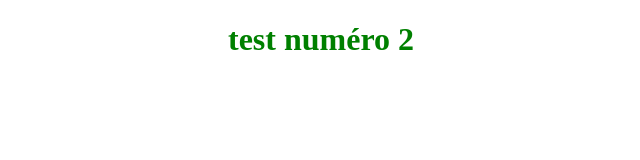
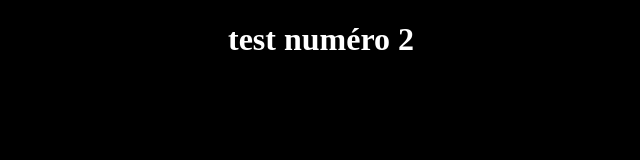
Before and after one commit to Ymifo/projet01, a plain HTML site: page index.html in a window 1280 px wide. Shown: the whole page, without its empty margins (319-959 px from the left). Drawn offline with Linux system fonts and the light colour scheme.

Commit message:
changement de couleurs

```diff
--- a/index.html
+++ b/index.html
@@ -6,12 +6,17 @@
     <title>Projet02</title>
     <style>
         h1 {
-            color: green;
+            color: rgb(255, 255, 255);
             text-align: center;
+        }
+
+        body {
+            background-color: black;
         }
     </style>
 </head>
 <body>
     <h1>test numéro 2</h1>
+    <p>Lorem ipsum dolor sit amet consectetur, adipisicing elit. Nobis facere debitis, optio delectus quaerat neque impedit deserunt blanditiis nesciunt odit autem iure porro eligendi magni consectetur, voluptatum, quas maxime voluptatibus.</p>
 </body>
 </html>
```
